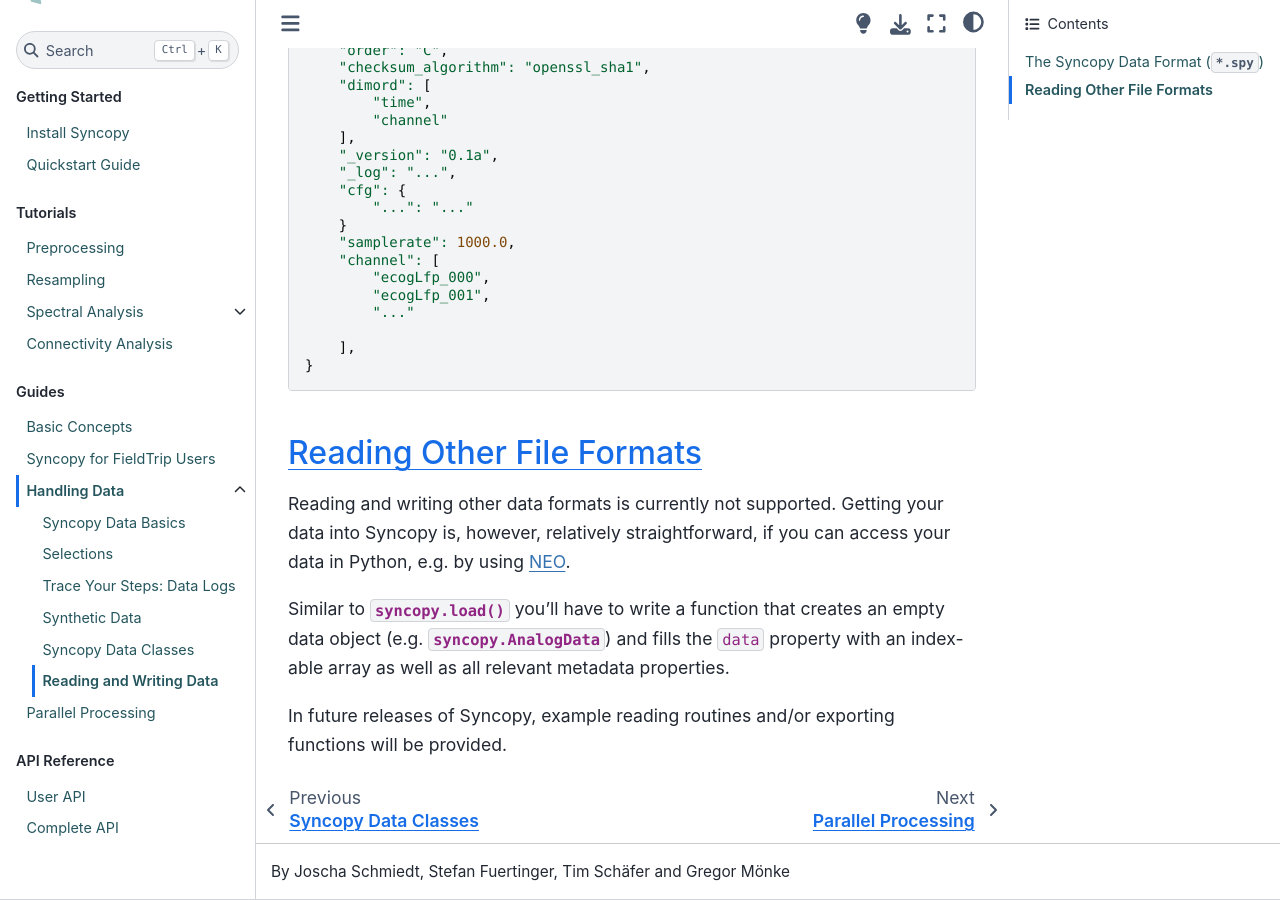
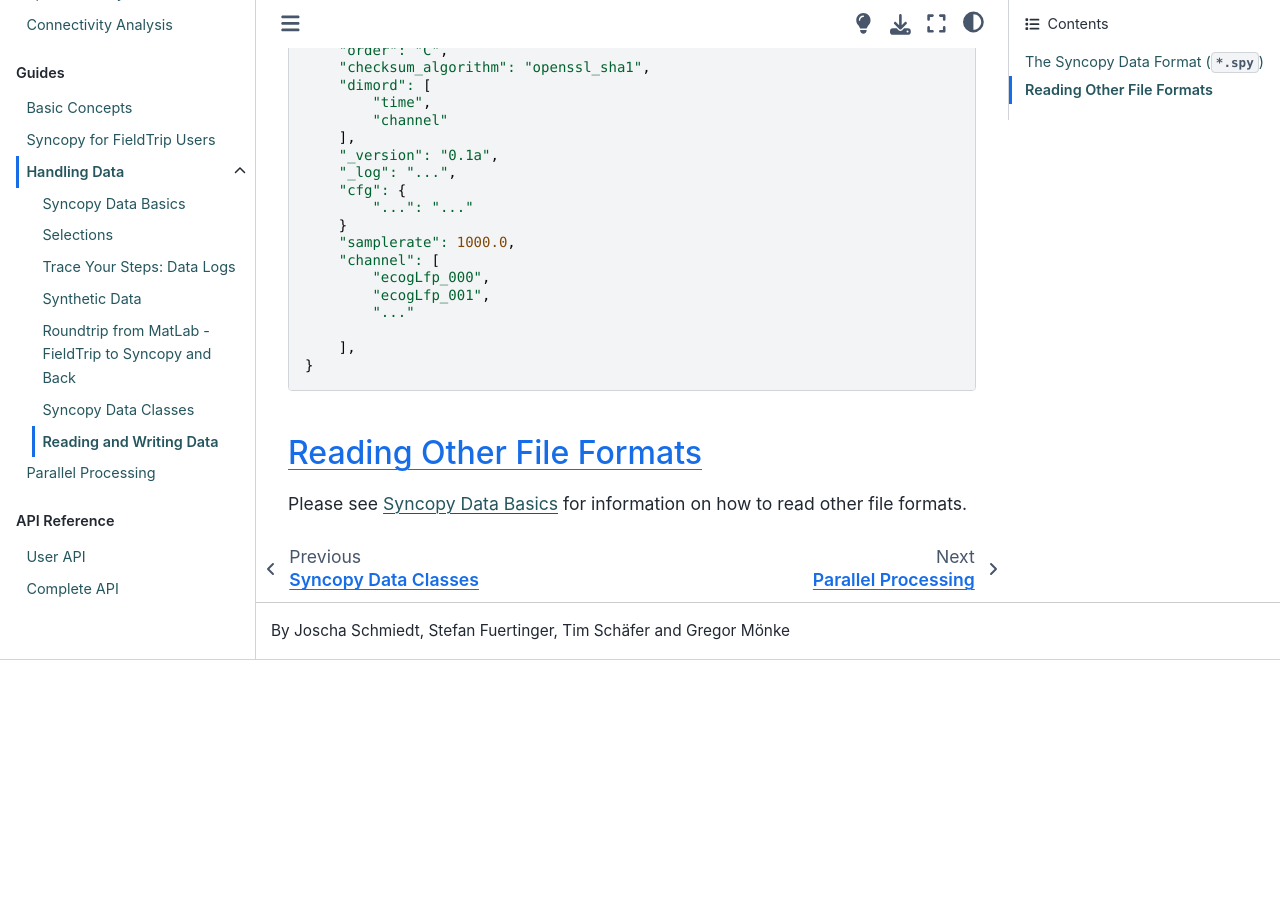
Before and after one commit to esi-neuroscience/syncopy, a Sphinx documentation site: the page built from doc/source/developer/io.rst, in a window 1280 px wide and 900 px high, scrolled down 3561 px. Built offline with Sphinx 7.4.7 and the Sphinx Book theme 1.1.4, drawn with Linux system fonts in a browser that asks for light colours; the version number is read from the project's files by our own code; after the commit the page ends 4221 px from its top, so only the background shows below that.

```diff
--- a/doc/source/developer/io.rst
+++ b/doc/source/developer/io.rst
@@ -177,13 +177,4 @@
 Reading Other File Formats
 --------------------------
 
-Reading and writing other data formats is currently not supported. Getting your
-data into Syncopy is, however, relatively straightforward, if you can access
-your data in Python, e.g. by using `NEO <http://neuralensemble.org/neo/>`_.
-
-Similar to :func:`syncopy.load` you'll have to write a function that creates an
-empty data object (e.g. :class:`syncopy.AnalogData`) and fills the ``data``
-property with an index-able array as well as all relevant metadata properties.
-
-In future releases of Syncopy, example reading routines and/or exporting
-functions will be provided.
+Please see :ref:`data_basics` for information on how to read other file formats.
--- a/doc/source/user/data.rst
+++ b/doc/source/user/data.rst
@@ -13,6 +13,7 @@
    selectdata
    logging
    synth_data
+   matlab_io
 
 
 
```
Also changed, not shown: doc/source/user/data_basics.rst (+8 -10 lines), doc/source/user/user_api.rst (+12 -1 lines), 2 other files.
